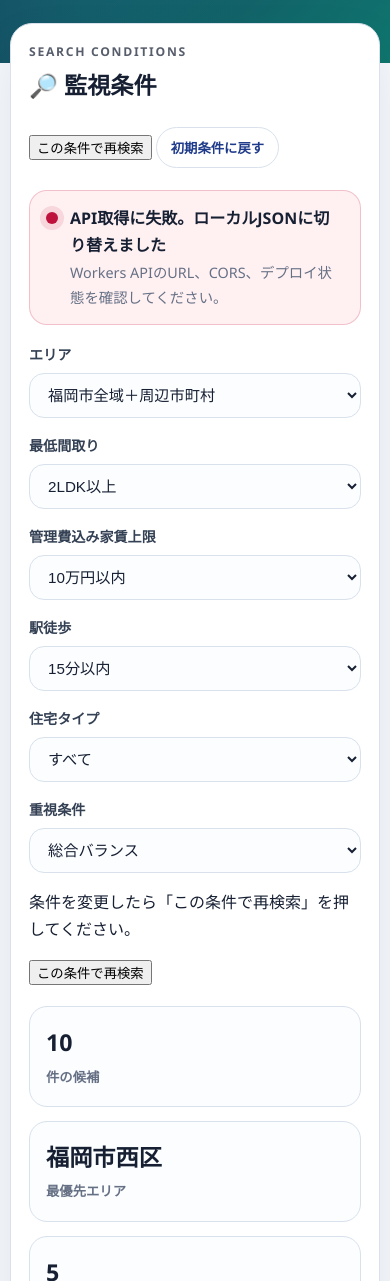
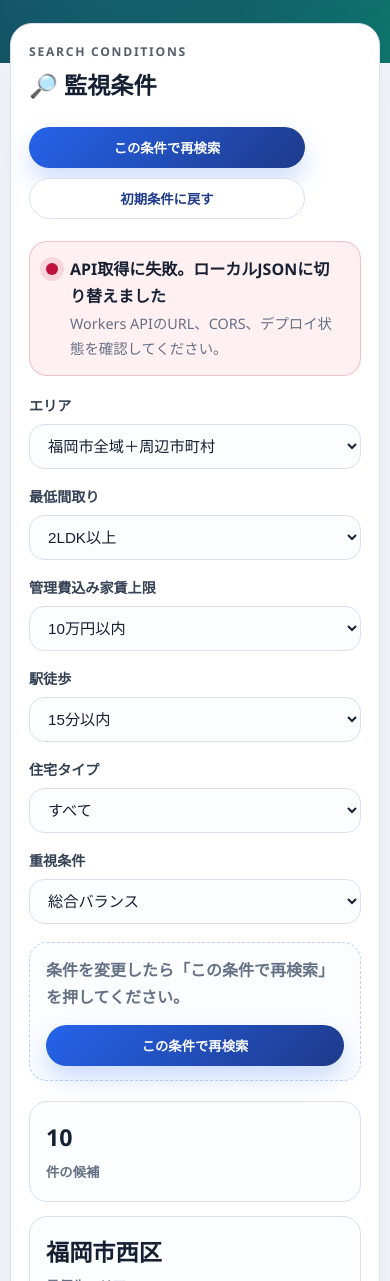
Before and after one commit to horiken7/home-select, a website: page index.html in a window 390 px wide. Shown: the part 832-2113 px from the top of the page. Drawn offline with Linux system fonts and the light colour scheme; no server answers.

Commit message:
Style explicit search controls

```diff
--- a/styles.css
+++ b/styles.css
@@ -57,7 +57,11 @@ main { margin-top:-40px; margin-bottom:46px; }
 h2,h3 { margin-top:0; line-height:1.32; }
 h2 { margin-bottom:4px; font-size:1.45rem; }
 .muted { margin:0; color:var(--muted); }
+.search-actions-top { display:flex; flex-wrap:wrap; justify-content:flex-end; gap:10px; }
 .ghost-button { border:1px solid var(--line); background:#fff; color:var(--primary-dark); border-radius:999px; padding:10px 14px; cursor:pointer; font-weight:900; }
+.search-button { border:0; background:linear-gradient(135deg, var(--primary) 0%, var(--primary-dark) 100%); color:white; border-radius:999px; padding:11px 18px; cursor:pointer; font-weight:950; box-shadow:0 12px 24px rgba(37,99,235,.22); }
+.search-button:hover { filter:brightness(1.04); }
+.search-button:disabled { cursor:wait; opacity:.72; }
 .data-status { display:flex; gap:12px; align-items:flex-start; border:1px solid var(--line); border-radius:18px; background:#fbfdff; padding:14px 16px; margin-bottom:18px; }
 .data-status .status-dot { flex:0 0 auto; width:12px; height:12px; border-radius:999px; margin-top:7px; background:var(--orange); box-shadow:0 0 0 6px rgba(180,83,9,.13); }
 .data-status strong { display:block; }
@@ -66,11 +70,15 @@ h2 { margin-bottom:4px; font-size:1.45rem; }
 .data-status.api-ok .status-dot { background:var(--green); box-shadow:0 0 0 6px rgba(15,118,110,.14); }
 .data-status.local { border-color:rgba(37,99,235,.22); background:var(--blue-soft); }
 .data-status.local .status-dot { background:var(--primary); box-shadow:0 0 0 6px rgba(37,99,235,.13); }
+.data-status.dirty { border-color:rgba(180,83,9,.24); background:var(--orange-soft); }
+.data-status.dirty .status-dot { background:var(--orange); box-shadow:0 0 0 6px rgba(180,83,9,.13); }
 .data-status.error { border-color:rgba(190,18,60,.22); background:var(--red-soft); }
 .data-status.error .status-dot { background:var(--red); box-shadow:0 0 0 6px rgba(190,18,60,.12); }
 .filters { display:grid; grid-template-columns:repeat(3, 1fr); gap:16px; }
 label { color:#344054; font-size:.88rem; font-weight:900; }
 select { width:100%; margin-top:6px; padding:12px 14px; border:1px solid var(--line); border-radius:15px; background:#fbfdff; color:var(--ink); font-size:.95rem; }
+.search-commit-bar { display:flex; align-items:center; justify-content:space-between; gap:14px; margin-top:18px; border:1px dashed rgba(37,99,235,.28); border-radius:18px; background:#fbfdff; padding:14px 16px; }
+.search-commit-bar p { margin:0; color:var(--muted); font-weight:800; }
 .summary-strip { display:grid; grid-template-columns:repeat(3,1fr); gap:14px; margin-top:20px; }
 .summary-strip > div { border:1px solid var(--line); border-radius:18px; padding:16px; background:#fbfdff; }
 .summary-strip span { display:block; font-size:1.45rem; font-weight:950; }
@@ -113,6 +121,8 @@ select { width:100%; margin-top:6px; padding:12px 14px; border:1px solid var(--l
 @media (max-width:980px) {
   .hero-grid,.filters,.card-grid,.news-grid,.roadmap-grid { grid-template-columns:1fr; }
   .section-title { flex-direction:column; }
+  .search-actions-top { justify-content:flex-start; }
+  .search-commit-bar { align-items:stretch; flex-direction:column; }
   .updated { white-space:normal; }
 }
 @media (max-width:560px) {
@@ -122,4 +132,5 @@ select { width:100%; margin-top:6px; padding:12px 14px; border:1px solid var(--l
   .panel { padding:18px; border-radius:22px; }
   .summary-strip,.specs { grid-template-columns:1fr; }
   .property-body { padding:16px; }
+  .search-button,.ghost-button { width:100%; }
 }
```
